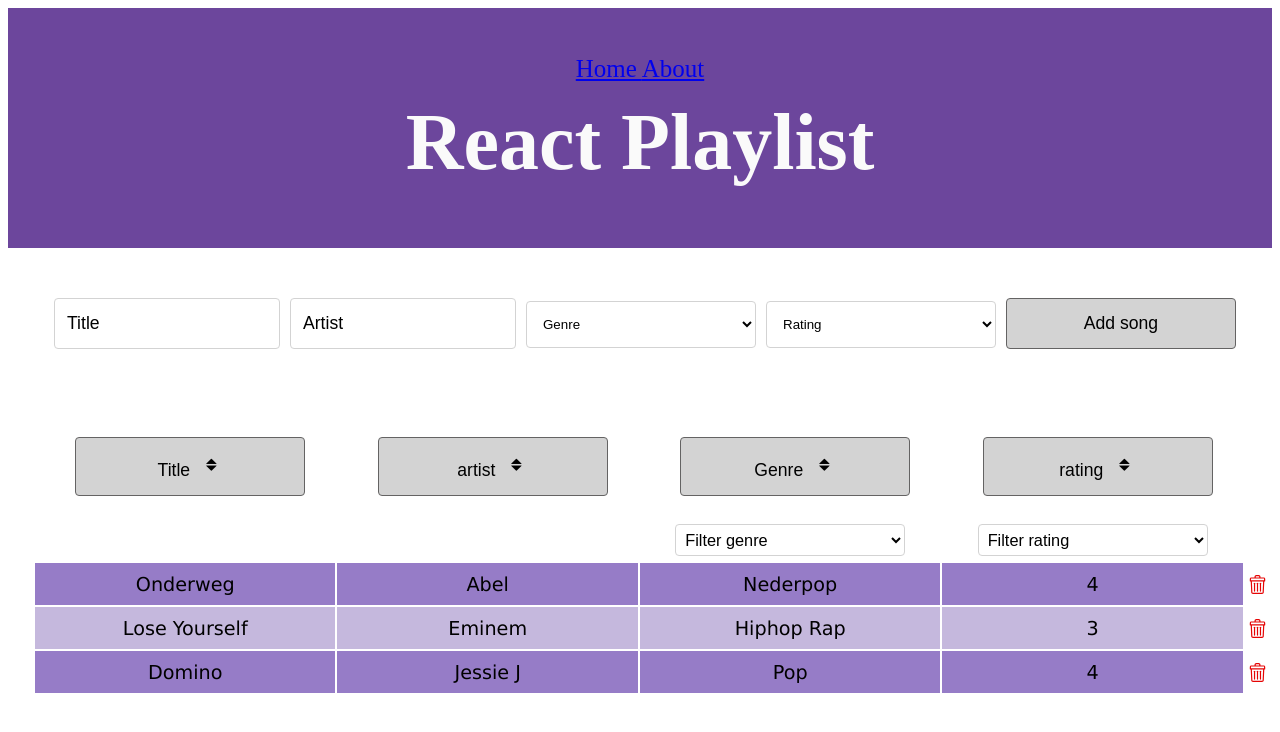
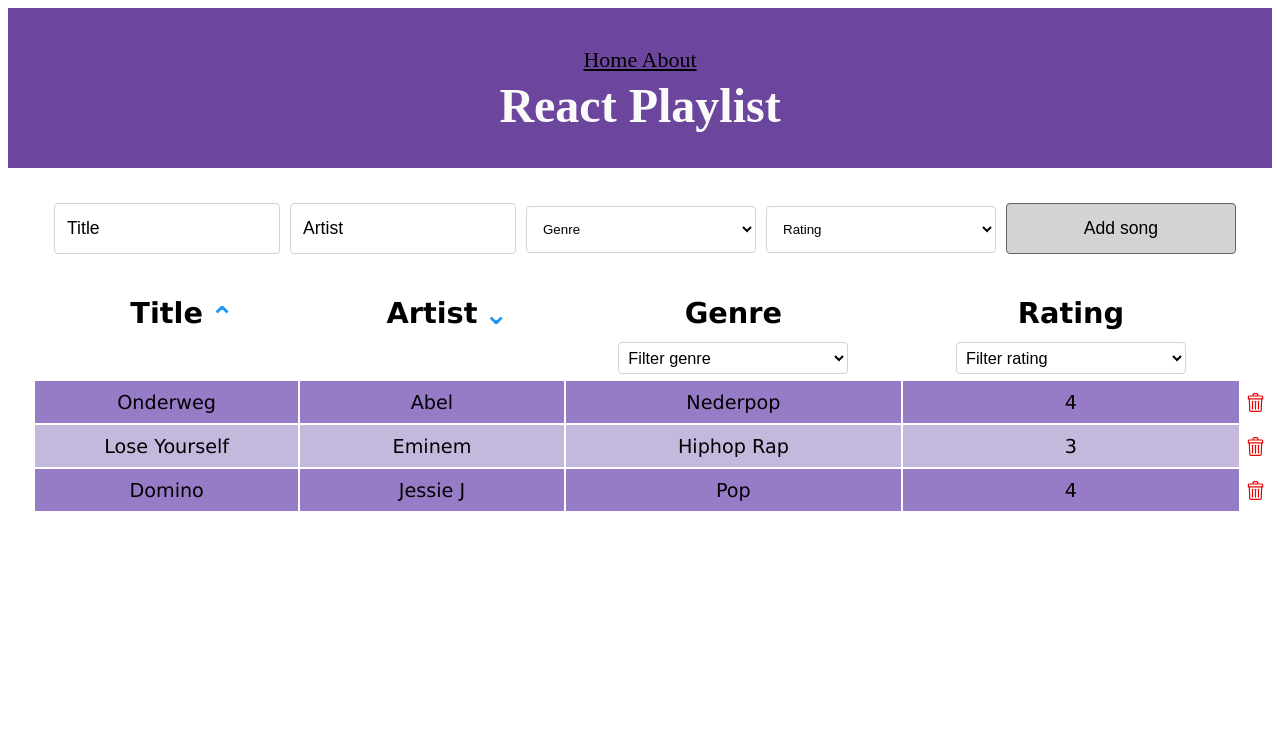
Before and after one commit to DebbySpaninks/debby_spaninks-ReactLilPlaylist, a React (Create React App) app in the folder react-playlist/: page / in a window 1280 px wide. Shown: the top 732 px of the page. Built offline with nearby package versions, Linux system fonts and the light colour scheme.

Commit message:
delete arrow img instead use css

```diff
--- a/react-playlist/src/components/table/SongTable.js
+++ b/react-playlist/src/components/table/SongTable.js
@@ -2,86 +2,41 @@ import React from 'react';
 import useSortableData from '../sort/useSortableData';
 import FilterSelect from '../filter/FilterSelect';
 import SongTableItem from './SongTableItem';
-import ArrowIcon from './arrow-icon.png';
 
 // function to display SongTable with sort function (useSortableData)
 const SongTable = props => {
-  const { items, requestSort, sortConfig } = useSortableData(props.data);
-  // const { filterGenre, filterRating } = FilterSelect(props.data);
-  const getClassNamesFor = name => {
-    if (!sortConfig) {
-      return;
-    }
-    return sortConfig.key === name ? sortConfig.direction : undefined;
-  };
+  const {items, requestSort} = useSortableData(props.songs);
 
   return (
     <div>
       <table className="table" style={{ width: "98%" }}>
-        <thead>
+        <thead className="table-header">
           <tr>
             {/* after click on tablehead we update the field we want to sort */}
-            <th>
-              {/* span van th maken??? voor styling text and icon */}
-              <button type="button"
-                onClick={() => requestSort('title')}
-                className={getClassNamesFor('title')}>Title
-                  <img
-                  src={ArrowIcon}
-                  alt="arrow icon"
-                  className="arrow-icon" />
-              </button>
-            </th>
-            <th>
-              <button type="button"
-                onClick={() => requestSort('artist')}
-                className={getClassNamesFor('artist')}>artist
-                  <img
-                  src={ArrowIcon}
-                  alt="arrow icon"
-                  className="arrow-icon" />
-              </button>
-            </th>
-            <th>
-              <button type="button"
-                onClick={() => requestSort('genre')}
-                className={getClassNamesFor('genre')}>Genre
-                <img
-                  src={ArrowIcon}
-                  alt="arrow icon"
-                  className="arrow-icon" />
-              </button>
-            </th>
-            <th>
-              <button type="button"
-                onClick={() => requestSort('rating')}
-                className={getClassNamesFor('rating')}>rating
-                <img
-                  src={ArrowIcon}
-                  alt="arrow icon"
-                  className="arrow-icon" />
-              </button>
-            </th>
+            <th className="sorted" onClick={() => requestSort('title')}>Title</th>
+            <th className="sorted desc" onClick={() => requestSort('artist')}>Artist</th>
+            <th onClick={() => requestSort('genre')}>Genre</th>
+            <th onClick={() => requestSort('rating')}>Rating</th>
           </tr>
         </thead>
         <tbody>
-          {/* filterSelect moet komen tussen de tableheaders en de data in. Dat is hier */}
+          {/* filterSelect staat tussen de tableheaders en de data in. Dat is hier */}
           <FilterSelect />
-          {/* manage song (data) from added items */}
+          {/* manage song from added items */}
           {/* filter().map toevoegen met filterfunctie erin */}
-          {items.map(data => {
+          {items.map(song => {
             // return component (SongTableItem)
             return <SongTableItem
-              key={data.id}
-              title={data.title}
-              artist={data.artist}
-              genre={data.genre}
-              rating={data.rating}
+              key={song.id}
+              title={song.title}
+              artist={song.artist}
+              genre={song.genre}
+              rating={song.rating}
               // deleteSong recives props from SongOverview
               deleteSong={props.deleteSong}
               filterGenre={props.filterGenre}
               filterRating={props.filterRating}
-              id={data.id} />
+              id={song.id} />
           })}
         </tbody>
       </table>
--- a/react-playlist/src/container/SongOverview.js
+++ b/react-playlist/src/container/SongOverview.js
@@ -31,10 +31,9 @@ function SongOverview() {
       <SongForm
         addSong={addSong} />
       <SongTable
-        songs={songs}
         deleteSong={deleteSong}
         // filterGenre={filterGenre}
-        data={songs} />
+        songs={songs} />
     </div>
   );
 };
--- a/react-playlist/src/styles/App.css
+++ b/react-playlist/src/styles/App.css
@@ -5,17 +5,17 @@
 
 .header {
   background-color: #6c469c;
-  min-height: 30vh;
+  min-height: 20vh;
   display: flex;
   flex-direction: column;
   justify-content: center;
-  font-size: 2.5em;
+  font-size: 1.5em;
   color: rgb(250, 250, 250);
   font-family: "Times New Roman", Times, serif;
 }
 
 .header h1 {
-  margin-top: 10px;
+  margin: 5px 0px 12px;
 }
 
 ul {
@@ -23,11 +23,12 @@ ul {
 }
 
 .link-header {
-margin-top: 25px;
+margin-top: 15px;
 }
 
 a.link {
-  font-size: 25px;
+  font-size: 22px;
+  color: black;
 }
 
 .about {
@@ -40,7 +41,7 @@ a.link {
 }
 
 .form {
-  margin: 30px 0px 45px;
+  margin: 15px 0px;
 }
 
 ::placeholder {
@@ -73,6 +74,7 @@ button,
   border: 1px solid lightgray;
 }
 
+
 .filter select {
   margin: 0;
   padding: 5px;
@@ -89,15 +91,24 @@ table {
   margin-left: 25px;
 }
 
-img.arrow-icon {
-  margin-left: 0.5em;
-
+.table-header th {
+  font-size: 1.8em;
+  width: 160px;
+  padding: 5px;
+  cursor: pointer;
 }
 
-.table-header th {
-  font-family: "Times New Roman", Times, serif;
-  font-size: 2.1em;
-  width: 160px;
+th.sorted::after {
+  content: "\2303";
+  font-weight: 900;
+  color: #2196f3;
+  position: absolute;
+  transform: translatey(4px);
+  padding: 0 7px 0 7px;
+}
+
+th.sorted.desc::after {
+  transform: rotate(180deg);
 }
 
 tr.filter td.white-td {
```
Also changed, not shown: react-playlist/src/components/table/arrow-icon.png (deleted).
